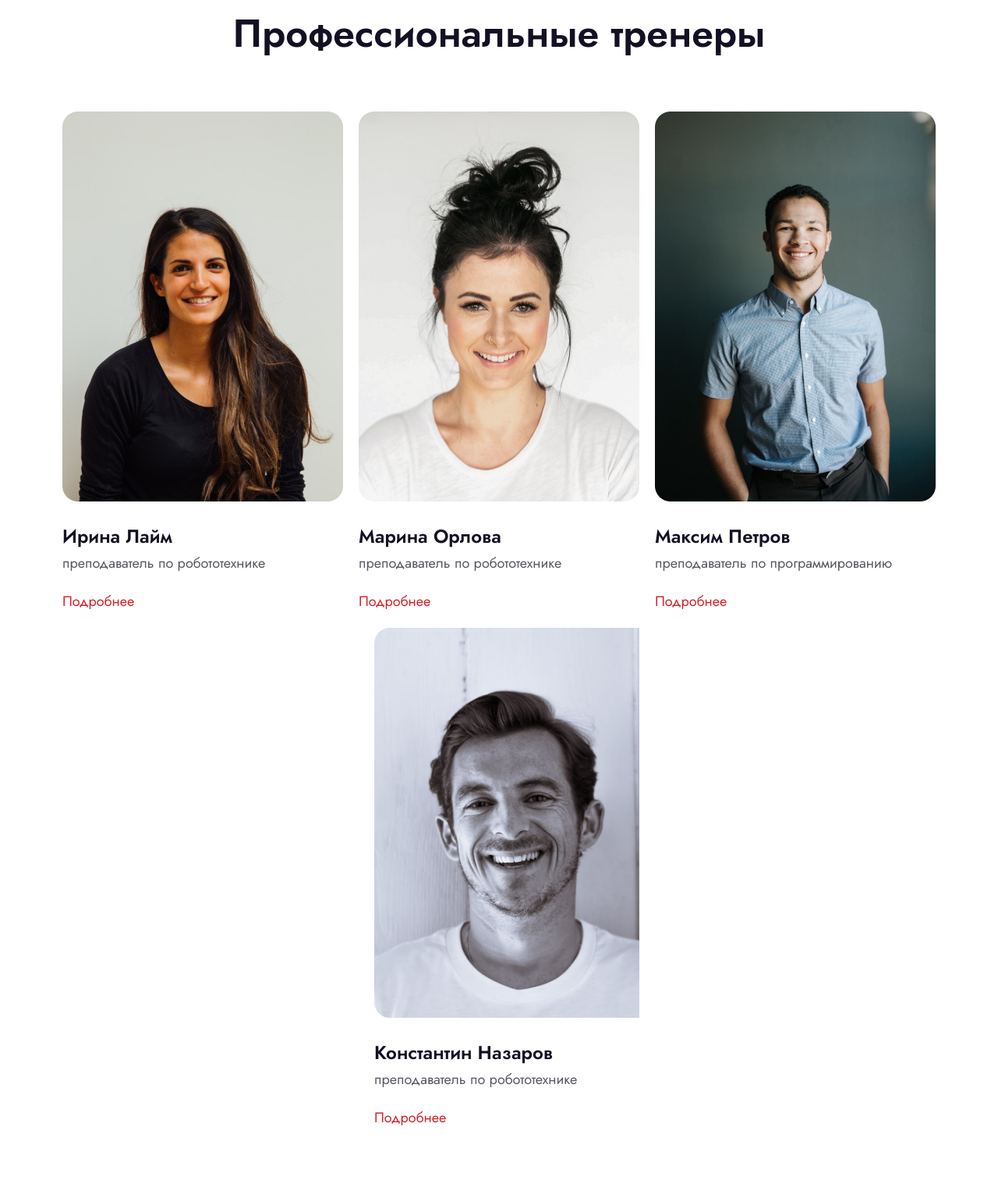
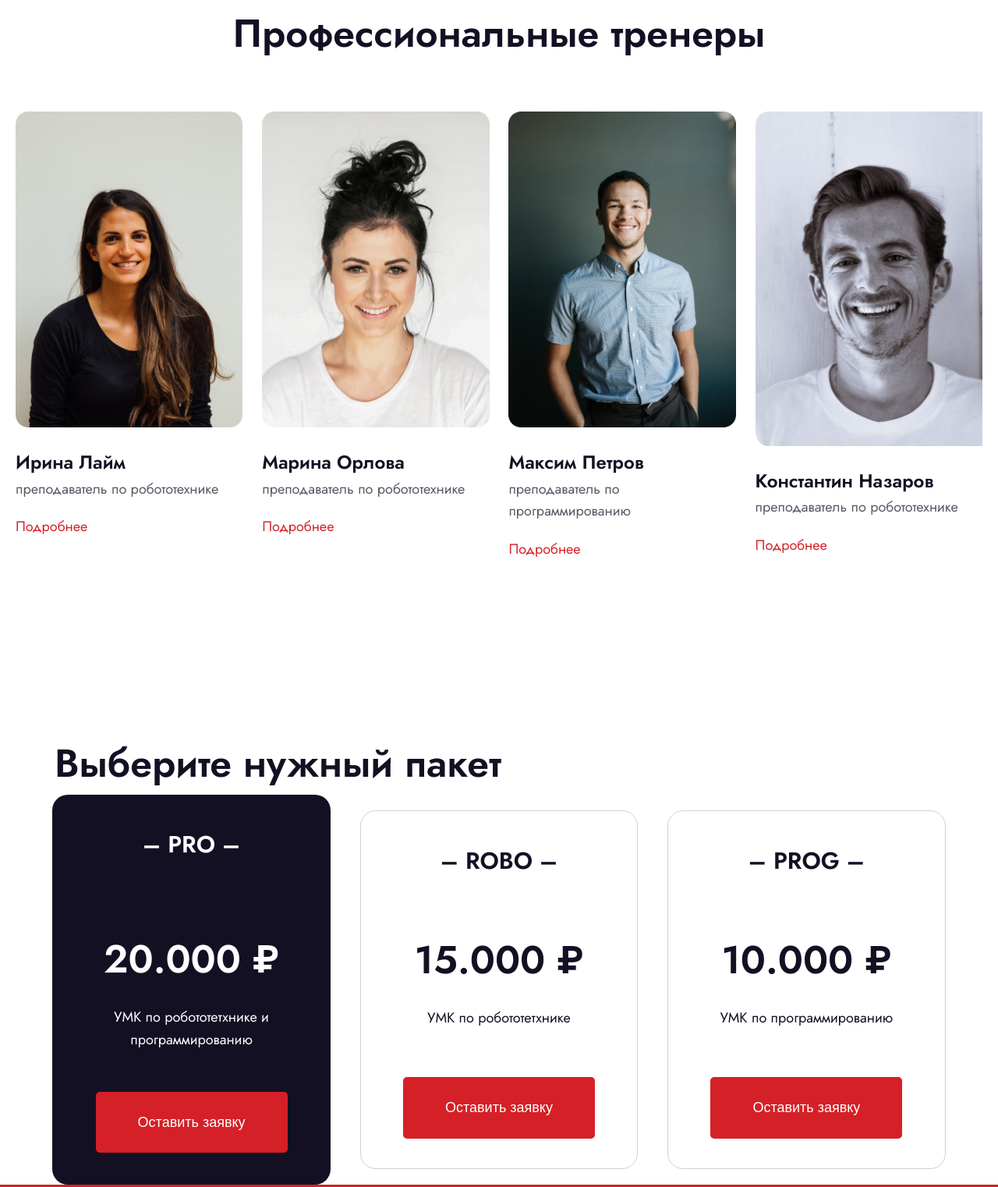
Before and after one commit to loqweux/Roboschool_project, a plain HTML site: page index.html in a window 1280 px wide. Shown: the part 2837-4359 px from the top of the page at 78% size. Drawn offline with Linux system fonts and the light colour scheme.

Commit message:
add grid

```diff
--- a/style/_main.scss
+++ b/style/_main.scss
@@ -133,31 +133,22 @@ main {
       }
     }
     .grid-wrapper {
+      padding: 0 20px;
       margin-bottom: 220px;
-      display: flex;
-      justify-content: space-between;
-      flex-wrap: wrap;
-      @media (max-width: 1700px) {
-        justify-content: center;
-        .grid2,
-        .grid3,
-        .grid4 {
-          margin-left: 20px;
-        }
-        .grid1,
-        .grid2,
-        .grid3,
-        .grid4 {
-          margin-bottom: 20px;
-        }
+      display: grid;
+      gap: 2%;
+      grid-template-columns: repeat(4, 1fr);
+      @media (max-width: 720px) {
+        grid-template-columns: 1fr;
+        grid-template-rows: repeat(4, 1fr);
       }
-      @media (max-width: 394px) {
-        .grid1,
-        .grid2,
-        .grid3,
-        .grid4,
-        .grid5 {
-          transform: scale(0.9);
+      .grid1,
+      .grid2,
+      .grid3,
+      .grid4 {
+        img {
+          width: 100%;
+          height: auto;
         }
       }
       img {
@@ -198,9 +189,27 @@ main {
     .packet-grid {
       text-align: center;
       display: grid;
-      grid-template-columns: repeat(auto-fit, minmax(360px, 1fr));
-      grid-template-rows: repeat(1, 640px);
+      gap: 2%;
+      grid-template-columns: repeat(auto-fit, minmax(100px, 1fr));
       place-items: center;
+      @media (max-width: 750px) {
+        grid-template-columns: 1fr;
+        grid-template-rows: repeat(3, 1fr);
+      }
+      .p-grid1,
+      .p-grid2,
+      .p-grid3 {
+        width: 100%;
+        height: auto;
+        max-width: calc(100% - 4%);
+      }
+      @media (max-width: 367px) {
+        .p-grid1,
+        .p-grid2,
+        .p-grid3 {
+          transform: scale(0.9);
+        }
+      }
       h2 {
         padding-top: 40px;
         color: $textcolor;
@@ -238,9 +247,6 @@ main {
         height: 500px;
         border-radius: 20px;
         background: $textcolor;
-        @media (max-width: 374px) {
-          transform: scale(0.9);
-        }
         h2 {
           padding-top: 40px;
           color: white;
@@ -272,21 +278,12 @@ main {
         @media (max-width: 734px) {
           margin-bottom: 60px;
         }
-        @media (max-width: 374px) {
-          transform: scale(0.9);
-        }
       }
       .p-grid3 {
         width: 360px;
         height: 460px;
         border: 1px solid rgba(20, 16, 36, 0.2);
         border-radius: 20px;
-        @media (max-width: 1094px) {
-          margin-bottom: 60px;
-        }
-        @media (max-width: 374px) {
-          transform: scale(0.9);
-        }
       }
     }
   }
```
Also changed, not shown: style/style.css, 1 other file.
